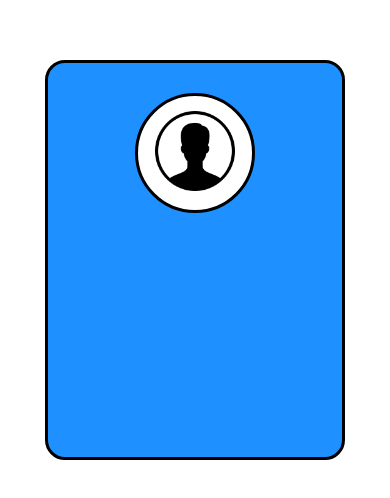
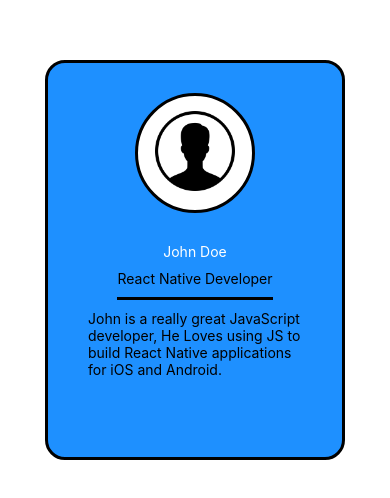
Before and after one commit to adanbae-dev/reactNativeProfileCardApp, a React Native app: screen / in a window 390 px wide. Shown: the part 162-660 px from the top of the page. Built offline with nearby package versions, Linux system fonts and the light colour scheme.

Commit message:
ADD - 4.15 프로필 카드에 텍스트 추가하기

```diff
--- a/App.js
+++ b/App.js
@@ -8,6 +8,22 @@ export default class App extends Component {
         <View style={styles.cardContainer}>
           <View style={styles.cardImageContainer}>
             <Image style={styles.cardImage} source={require('./user.png')} />
+          </View>
+          <View>
+            <Text style={styles.cardName}>
+              John Doe
+            </Text>
+          </View>
+          <View style={styles.cardOccupationContainer}>
+            <Text style={styles.cardOccupation}>
+              React Native Developer
+            </Text>
+          </View>
+          <View>
+            <Text style={styles.cardDescription}>
+              John is a really great JavaScript developer, He Loves using JS to build React Native applications for iOS and Android.
+
+            </Text>
           </View>
         </View>
       </View>
@@ -48,5 +64,27 @@ const styles = StyleSheet.create({
   cardImage: {
     width: 80,
     height: 80
+  },
+  cardName: {
+    color: 'white',
+    marginTop: 30,
+  },
+  cardOccupationContainer: {
+    borderColor: 'black',
+    borderWidth: 3,
+    borderTopWidth: 0,
+    borderRightWidth: 0,
+    borderLeftWidth: 0
+  },
+  cardOccupation: {
+    marginTop: 10,
+    marginBottom: 10
+  },
+  cardDescription : {
+    marginTop: 10,
+    marginRight: 40,
+    marginLeft: 40,
+    marginBottom: 10
   }
+
 })
```
